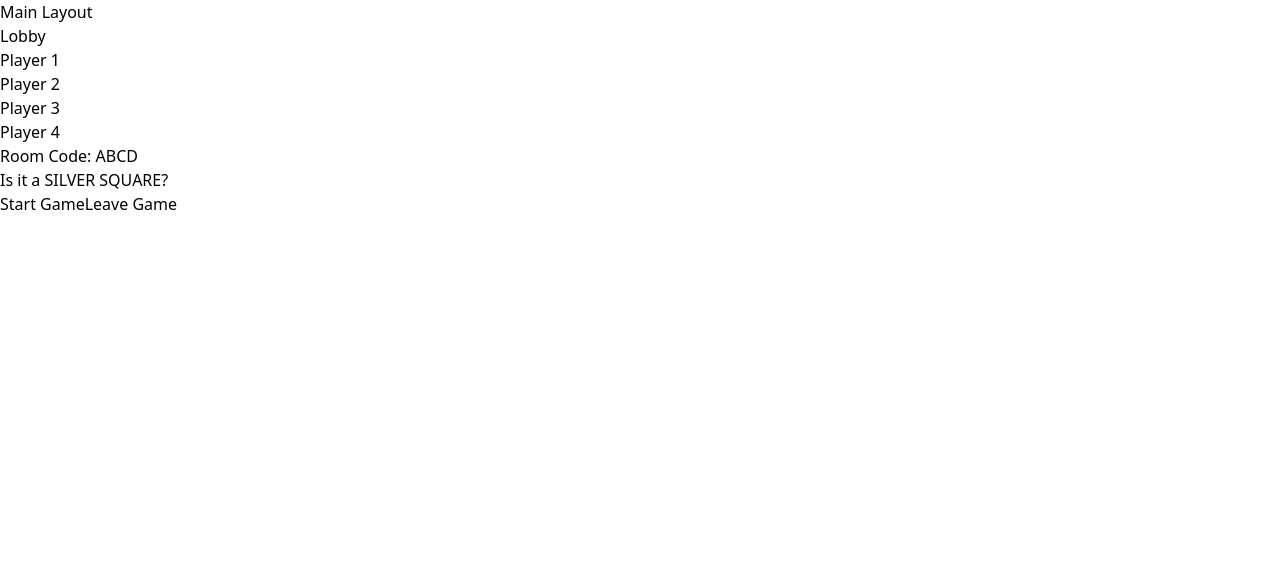
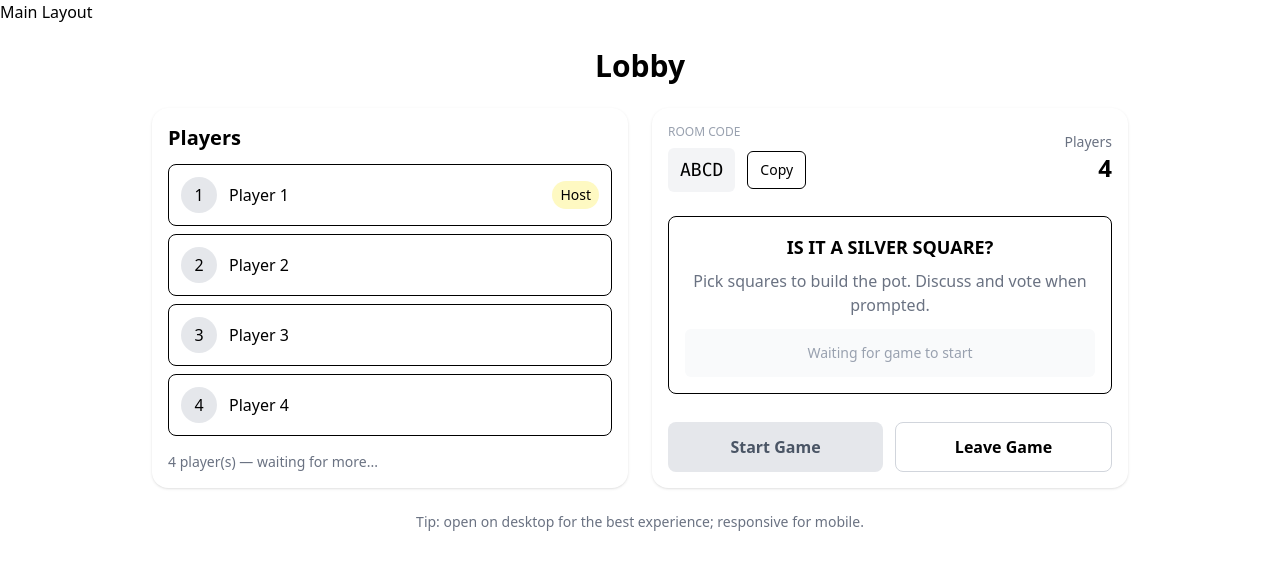
Before and after one commit to DustyCs/Silver-Squares-Online, a React (Vite) app in the folder client/: page /lobby in a window 1280 px wide. Shown: the top 570 px of the page. Built offline with nearby package versions, Linux system fonts and the light colour scheme.

Commit message:
[DEV] Lobby made

```diff
--- a/client/src/features/lobby/Lobby.jsx
+++ b/client/src/features/lobby/Lobby.jsx
@@ -1,34 +1,146 @@
-export default function Lobby() {
-    const players = [
-        { id: 1, name: 'Player 1' },
-        { id: 2, name: 'Player 2' },
-        { id: 3, name: 'Player 3' },
-        { id: 4, name: 'Player 4' },
-    ]
+import React, { useEffect, useState } from "react";
+import { useNavigate } from "react-router-dom";
+
+export default function Lobby({
+  initialPlayers = [
+    { id: 1, name: "Player 1" },
+    { id: 2, name: "Player 2" },
+    { id: 3, name: "Player 3" },
+    { id: 4, name: "Player 4" },
+  ],
+  roomCode = "ABCD",
+  isHost = false,
+  socket = null,
+  onStart = null,
+  onLeave = null,
+}) {
+    const [players, setPlayers] = useState(initialPlayers);
+    const [copied, setCopied] = useState(false);
+    const navigate = useNavigate();
+
+    useEffect(() => {
+        if (!socket) return;
+
+        const handleLobbyUpdate = (lobbyState) => {
+            console.log("Lobby update:");
+        };
+
+        const handlePlayerJoin = (player) => {
+            console.log("Player joined:");
+        };
+
+        const handlePlayerLeave = (playerId) => {
+            console.log("Player left:");
+        };
+
+        return () => {
+        console.log("Cleanup socket listeners");
+        };
+    }, [socket]);
+
+    const copyRoomCode = async () => {
+        try {
+        await navigator.clipboard.writeText(roomCode);
+        setCopied(true);
+        setTimeout(() => setCopied(false), 1500);
+        } catch (e) {
+        console.error("Copy failed", e);
+        }
+    };
+
+    const handleStart = () => {
+        navigate('/game'); // test
+        console.log("Start game")
+    };
+
+    const handleLeave = () => {
+        navigate('/');
+        console.log("Leave game");
+    };
 
     return (
+        <div className="max-w-5xl mx-auto p-6">
+        <h1 className="text-3xl font-bold text-center mb-6">Lobby</h1>
+
+        <div className="grid grid-cols-1 md:grid-cols-2 gap-6">
+            <div className="bg-white rounded-2xl shadow p-4 flex flex-col">
+            <h2 className="text-xl font-semibold mb-3">Players</h2>
+            <div className="flex-1 overflow-auto">
+                <ul className="space-y-2">
+                {players.map((player, idx) => (
+                    <li
+                    key={player.id}
+                    className="flex items-center justify-between p-3 border rounded-lg"
+                    >
+                    <div className="flex items-center gap-3">
+                        <div className="w-9 h-9 rounded-full bg-gray-200 flex items-center justify-center font-medium">
+                        {String(idx + 1)}
+                        </div>
+                        <span className="font-medium">{player.name}</span>
+                    </div>
+                    {/* Host badge */}
+                    {idx === 0 && (
+                        <span className="text-sm px-2 py-1 bg-yellow-100 rounded-full">Host</span>
+                    )}
+                    </li>
+                ))}
+                </ul>
+            </div>
+            <div className="mt-4 text-sm text-gray-500">{players.length} player(s) — waiting for more...</div>
+            </div>
+
+            <div className="bg-white rounded-2xl shadow p-4 flex flex-col justify-between">
             <div>
-        <h1>Lobby</h1>
+                <div className="flex items-center justify-between mb-4">
                 <div>
-            <div>
-                {
-                    players.map(player => (
-                        <div key={player.id}>
-                            <span>{player.name}</span>
+                    <div className="text-xs uppercase text-gray-400">Room Code</div>
+                    <div className="flex items-center gap-3 mt-2">
+                    <div className="px-3 py-2 bg-gray-100 rounded-md font-mono text-lg">{roomCode}</div>
+                    <button
+                        onClick={copyRoomCode}
+                        className="px-3 py-2 border rounded-md text-sm hover:bg-gray-50"
+                        aria-label="Copy room code"
+                    >
+                        {copied ? "Copied" : "Copy"}
+                    </button>
                     </div>
-                    ))
-                }
                 </div>
-            <div>
-                <div>
-                    <span>Room Code: ABCD</span>
-                    <h3>Is it a SILVER SQUARE?</h3>
-                    <div ></div>
+                <div className="text-right">
+                    <div className="text-sm text-gray-500">Players</div>
+                    <div className="text-2xl font-bold">{players.length}</div>
                 </div>
-                <button>Start Game</button>
-                <button>Leave Game</button>
+                </div>
+
+                <div className="mt-6 p-4 border rounded-lg text-center">
+                <h3 className="text-lg font-semibold mb-2">IS IT A SILVER SQUARE?</h3>
+                <p className="text-gray-500 mb-3">Pick squares to build the pot. Discuss and vote when prompted.</p>
+                <div className="h-12 w-full bg-gray-50 rounded-md flex items-center justify-center text-sm text-gray-400">Waiting for game to start</div>
+                </div>
+            </div>
+
+            <div className="mt-6 flex gap-3">
+                <button
+                onClick={handleStart}
+                //   disabled={!isHost} // Uncomment to restrict to host only
+                className={`flex-1 py-3 rounded-lg font-semibold transition-transform active:scale-95 disabled:opacity-50 ${
+                    isHost ? "bg-blue-600 text-white shadow" : "bg-gray-200 text-gray-600"
+                }`}
+                >
+                Start Game
+                </button>
+
+                <button
+                onClick={handleLeave}
+                className="flex-1 py-3 rounded-lg font-semibold border border-gray-300"
+                >
+                Leave Game
+                </button>
             </div>
             </div>
         </div>
-  )
+
+        {/* Mobile hint */}
+        <div className="mt-6 text-center text-sm text-gray-500">Tip: open on desktop for the best experience; responsive for mobile.</div>
+        </div>
+    );
     }
```
Lines whose indentation alone changed are shown as unchanged.
